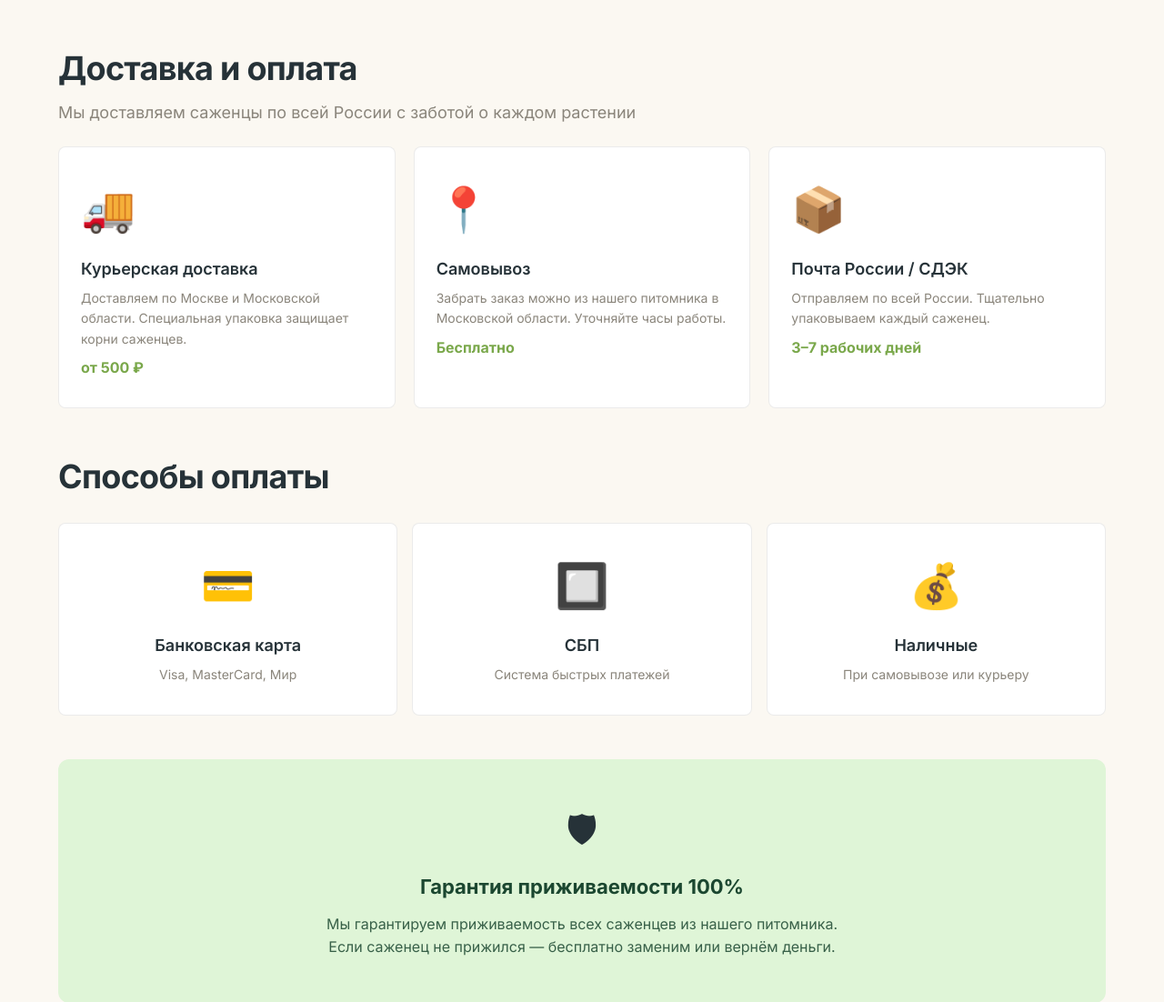
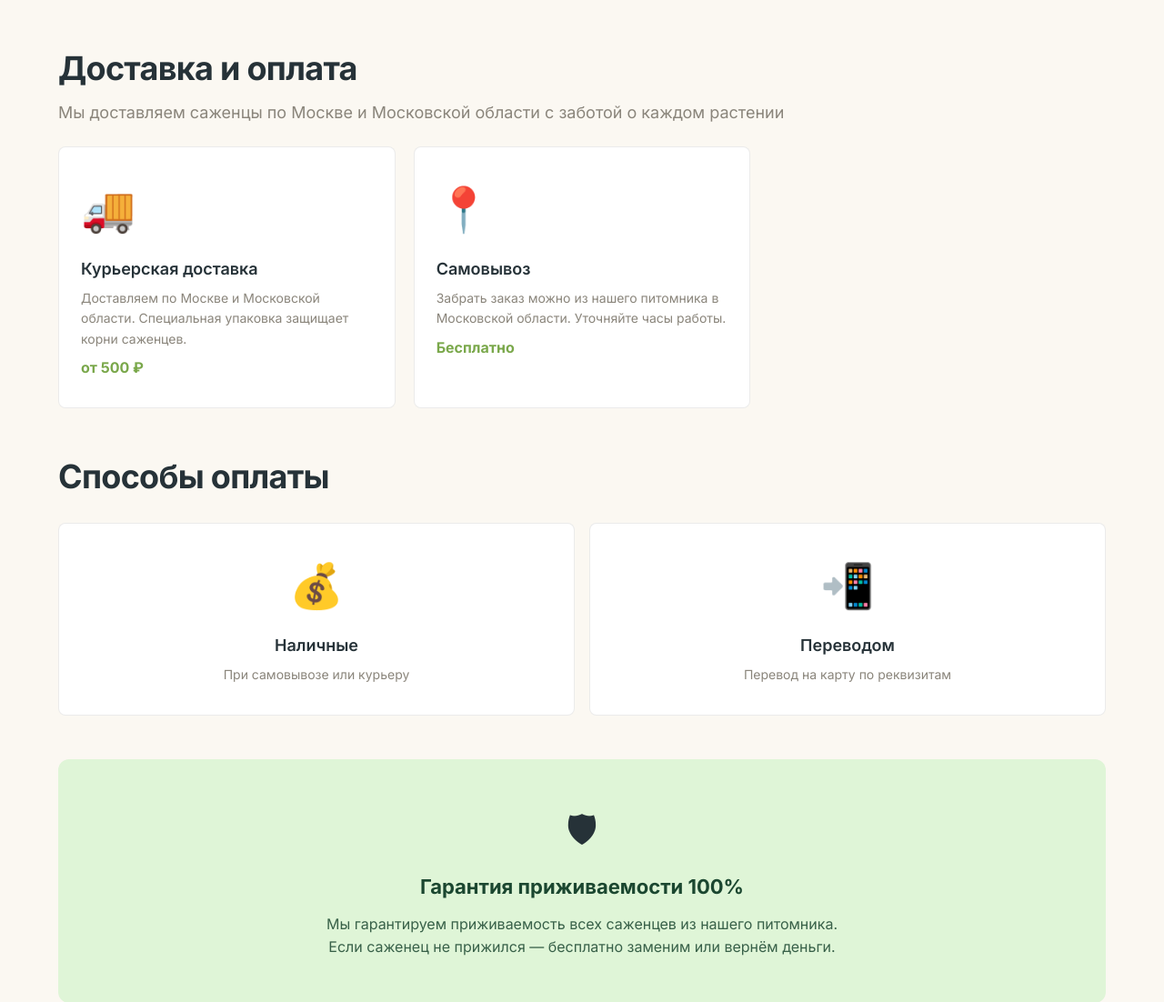
Before and after one commit to trebla-cod-pip/tvoysad, a Django app: page /delivery/ in a window 1280 px wide. Shown: the part 73-1175 px from the top of the page at 91% size. Run offline with Django 4.2, Linux system fonts and the light colour scheme; data comes from the database, SQL or seed files in the repository.

Commit message:
update delivery page: remove card/sbp/pochta, add transfer, courier price from admin
Co-Authored-By: Claude Sonnet 4.6 <noreply@anthropic.com>

```diff
--- a/pages/models.py
+++ b/pages/models.py
@@ -9,6 +9,7 @@ class SiteSettings(models.Model):
     email = models.EmailField('Email', default='hello@tvoysad.ru')
     schedule = models.CharField('График работы', max_length=100, default='Ежедневно: 9:00–20:00')
     address = models.CharField('Адрес питомника', max_length=200, default='Московская область, г. Сергиев Посад', blank=True)
+    courier_price = models.PositiveIntegerField('Цена курьерской доставки (₽)', default=500)
 
     class Meta:
         verbose_name = 'Настройки сайта'
--- a/templates/pages/delivery.html
+++ b/templates/pages/delivery.html
@@ -5,7 +5,7 @@
 <div class="container">
   <div class="page-header">
     <h1 class="page-title">Доставка и оплата</h1>
-    <p class="page-subtitle">Мы доставляем саженцы по всей России с заботой о каждом растении</p>
+    <p class="page-subtitle">Мы доставляем саженцы по Москве и Московской области с заботой о каждом растении</p>
   </div>
 
   <div class="delivery-cards">
@@ -13,7 +13,7 @@
       <div class="delivery-icon">🚚</div>
       <div class="delivery-card-title">Курьерская доставка</div>
       <div class="delivery-card-text">Доставляем по Москве и Московской области. Специальная упаковка защищает корни саженцев.</div>
-      <div class="delivery-price">от 500 ₽</div>
+      <div class="delivery-price">от {{ site_settings.courier_price }} ₽</div>
     </div>
     <div class="delivery-card">
       <div class="delivery-icon">📍</div>
@@ -21,30 +21,19 @@
       <div class="delivery-card-text">Забрать заказ можно из нашего питомника в Московской области. Уточняйте часы работы.</div>
       <div class="delivery-price">Бесплатно</div>
     </div>
-    <div class="delivery-card">
-      <div class="delivery-icon">📦</div>
-      <div class="delivery-card-title">Почта России / СДЭК</div>
-      <div class="delivery-card-text">Отправляем по всей России. Тщательно упаковываем каждый саженец.</div>
-      <div class="delivery-price">3–7 рабочих дней</div>
-    </div>
   </div>
 
   <h2 class="section-title" style="margin-bottom:24px">Способы оплаты</h2>
   <div style="display:grid;grid-template-columns:repeat(auto-fit,minmax(180px,1fr));gap:16px;margin-bottom:48px">
     <div class="delivery-card" style="text-align:center">
-      <div class="delivery-icon">💳</div>
-      <div class="delivery-card-title">Банковская карта</div>
-      <div class="delivery-card-text">Visa, MasterCard, Мир</div>
-    </div>
-    <div class="delivery-card" style="text-align:center">
-      <div class="delivery-icon">🔲</div>
-      <div class="delivery-card-title">СБП</div>
-      <div class="delivery-card-text">Система быстрых платежей</div>
-    </div>
-    <div class="delivery-card" style="text-align:center">
       <div class="delivery-icon">💰</div>
       <div class="delivery-card-title">Наличные</div>
       <div class="delivery-card-text">При самовывозе или курьеру</div>
+    </div>
+    <div class="delivery-card" style="text-align:center">
+      <div class="delivery-icon">📲</div>
+      <div class="delivery-card-title">Переводом</div>
+      <div class="delivery-card-text">Перевод на карту по реквизитам</div>
     </div>
   </div>
 
```
Also changed, not shown: pages/migrations/0004_sitesettings_courier_price.py (added).
